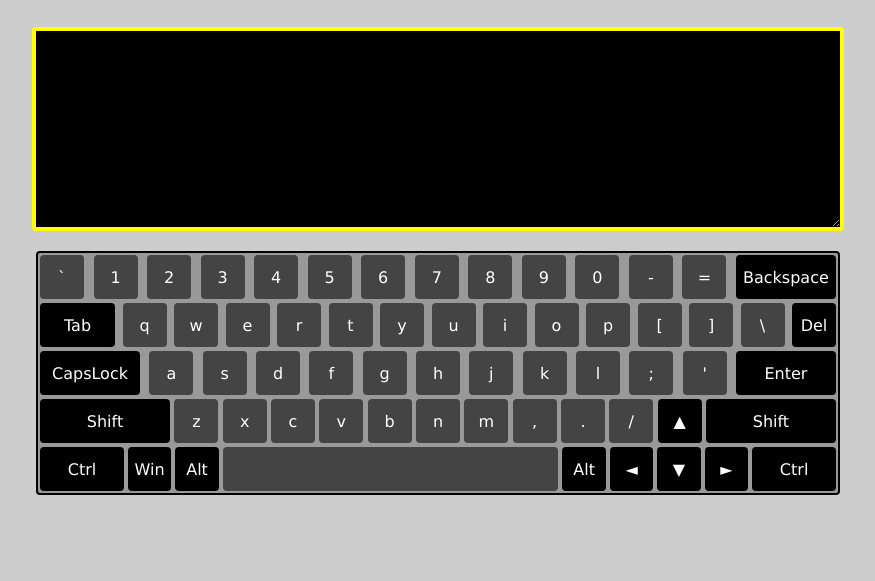
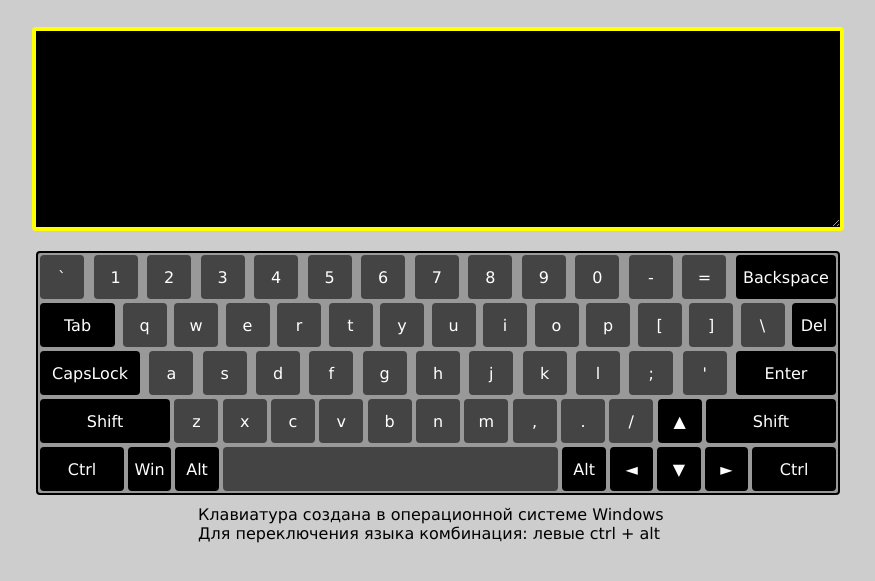
Before and after one commit to SheldonGomel/virtual-keyboard, a website: page index.html in a window 1280 px wide. Shown: the part 77-658 px from the top of the page, without its empty margins (202-1077 px from the left). Drawn offline with Linux system fonts and the light colour scheme.

Commit message:
feat: add description

```diff
--- a/index.js
+++ b/index.js
@@ -99,6 +99,11 @@ const createHeader = () => {
   textArea.classList.add('textarea');
   main.appendChild(textArea);
   addKeyboard();
+  const description = document.createElement('p');
+  description.classList.add('description');
+  description.innerText = 'Клавиатура создана в операционной системе Windows Для переключения языка комбинация: левыe ctrl + alt';
+  main.appendChild(description);
+
 };
 
 function createButton(value) {
--- a/style.css
+++ b/style.css
@@ -124,3 +124,7 @@ background-color:#000
   background-color: #0f0;
   color:#444;
 }
+.description{
+  width: 480px;
+  margin: 10px auto;
+}
```
